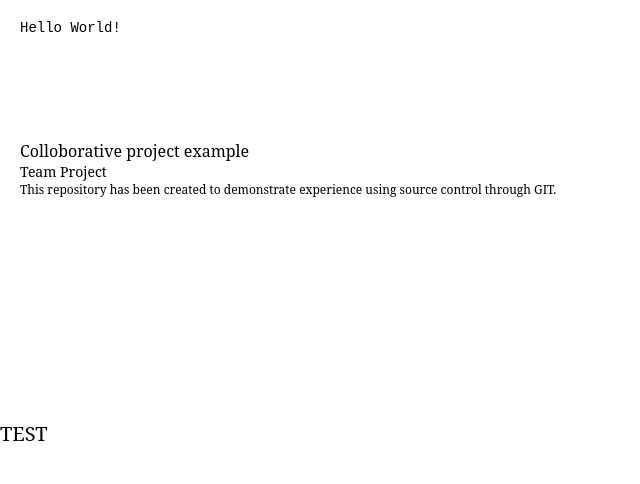
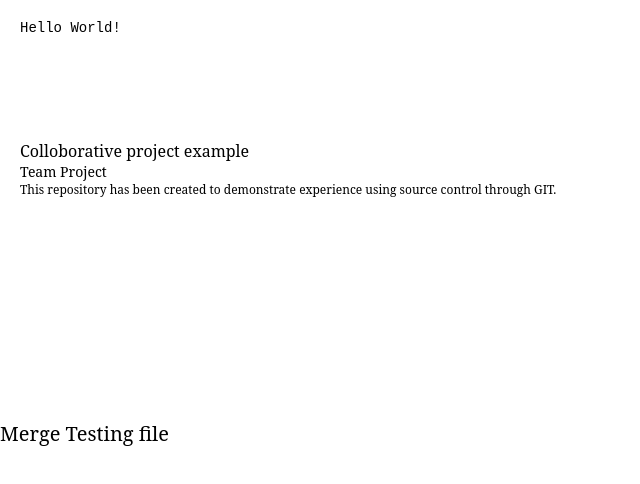
Before and after one commit to TedRussell23/d1f01a30-c63c-446e-853a-0a8c5fa2bcf7, a plain HTML site: page index.html in a window 1280 px wide. Shown: the whole page, without its empty margins (0-640 px from the left). Drawn offline with Linux system fonts and the light colour scheme.

Commit message:
Changed Test Text

```diff
--- a/index.html
+++ b/index.html
@@ -95,7 +95,7 @@
             <div class="main">This repository has been created to demonstrate experience using source control through GIT.</div>
         </div>
 
-        <div>TEST</div>
+        <div>Merge Testing file</div>
 
     </div>
 </body>
```
